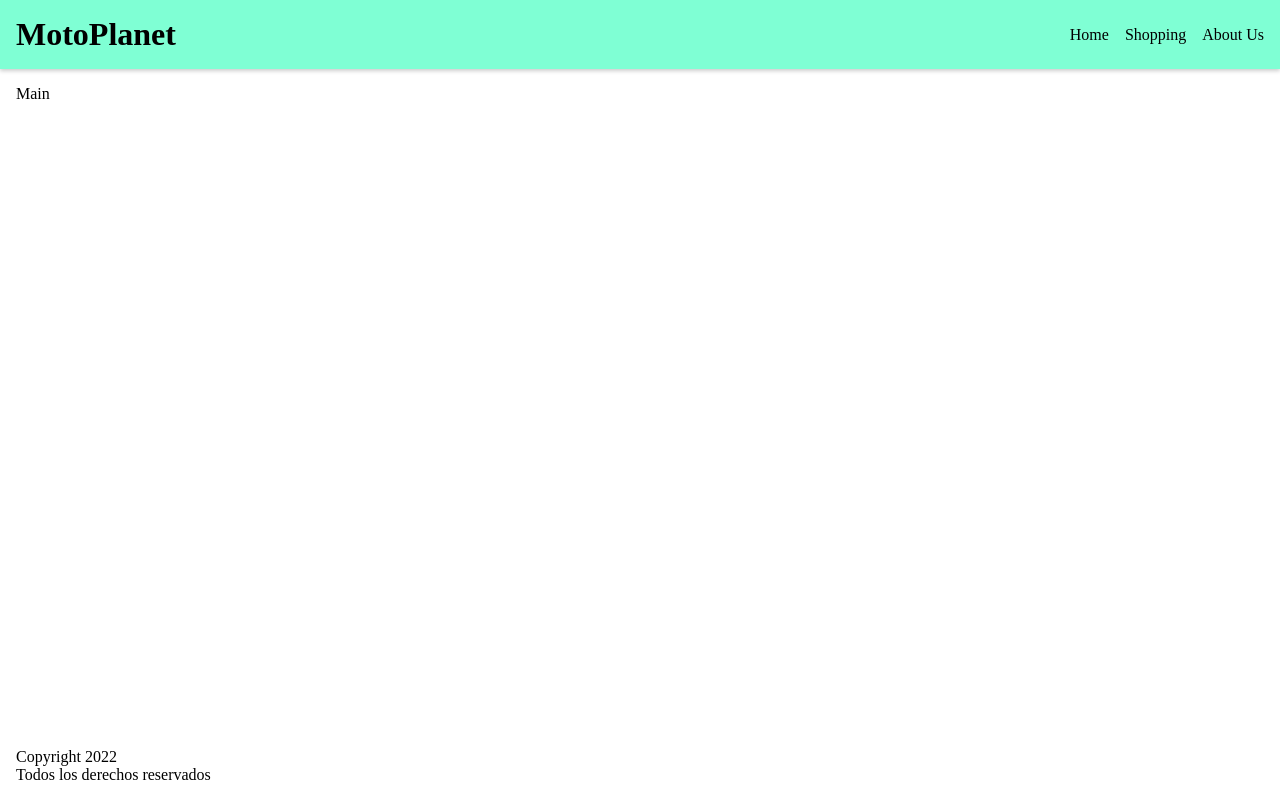
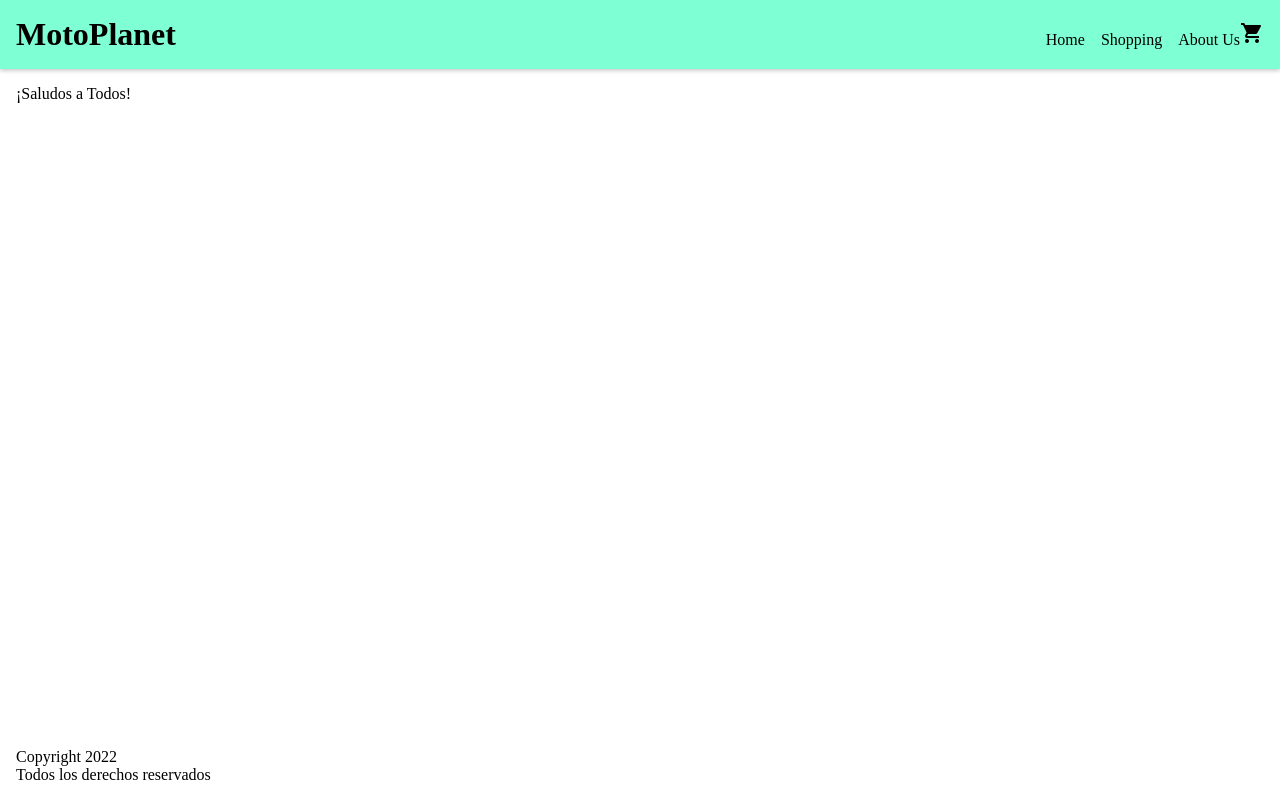
Before and after one commit to HENPERDIGON/Ecommerce-React, a React app: page / in a window 1280 px wide. Built offline with nearby package versions, Linux system fonts and the light colour scheme.

Commit message:
Tercera Entrega

```diff
--- a/public/index.html
+++ b/public/index.html
@@ -14,6 +14,8 @@
     <link rel="manifest" href="%PUBLIC_URL%/manifest.json" />
 
     <title>React App</title>
+    <link href="https://fonts.googleapis.com/icon?family=Material+Icons"
+      rel="stylesheet">
   </head>
   <body>
     <noscript>You need to enable JavaScript to run this app.</noscript>
--- /dev/null
+++ b/src/components/CartWidget.js
@@ -0,0 +1,5 @@
+const CartWidget = () => {
+  return <span class="material-icons">shopping_cart</span>;
+};
+
+export default CartWidget;
--- /dev/null
+++ b/src/components/ItemListContainer.js
@@ -0,0 +1,10 @@
+const ItemListContainer = (props) => {
+    console.log (props)
+    return(
+        <div> ¡Saludos a Todos! </div>
+
+    )
+
+}
+
+export default  ItemListContainer
--- a/src/components/Main.js
+++ b/src/components/Main.js
@@ -1,6 +1,13 @@
+import ItemListContainer from "./ItemListContainer"
+
+
+
 const Main = () => {
     return(
-        <main>Main</main>
+        <main>
+            <ItemListContainer/>
+        </main>
+
     )
 }
 
--- a/src/components/Nav.js
+++ b/src/components/Nav.js
@@ -1,10 +1,12 @@
-
+import CartWidget from "./CartWidget";
 const Nav = () => {
   return (
     <nav className="nav">
           <a href="Home" className="nav__link">Home</a>
           <a href="Shopping"className="nav__link">Shopping</a>
           <a href="About us"className="nav__link">About Us</a>
+          <CartWidget/>
+
         </nav>
   )
 }
--- a/src/index.js
+++ b/src/index.js
@@ -5,7 +5,7 @@ import React from "react"
 import  ReactDOM from "react-dom/client"
 
 
-import NavBar from "./components/NavBar"
+import App from "./components/App"
 
 /* import  "./styles.css" */
 import  "./styles.scss"
@@ -19,4 +19,4 @@ const root = ReactDOM.createRoot (document.getElementById ("root"))
 
 /* ReactDOM.render (<App/>, document.getElementById ("root")) */
 
-root.render (<NavBar/>)
+root.render (<App/>)
--- a/src/styles.scss
+++ b/src/styles.scss
@@ -49,6 +49,7 @@
    nav {
      a {
        margin-left: 1rem;
+
      }
    }
  }
```
Also changed, not shown: src/components/App.js (renamed from src/components/NavBar.js, +8 -2 lines).
